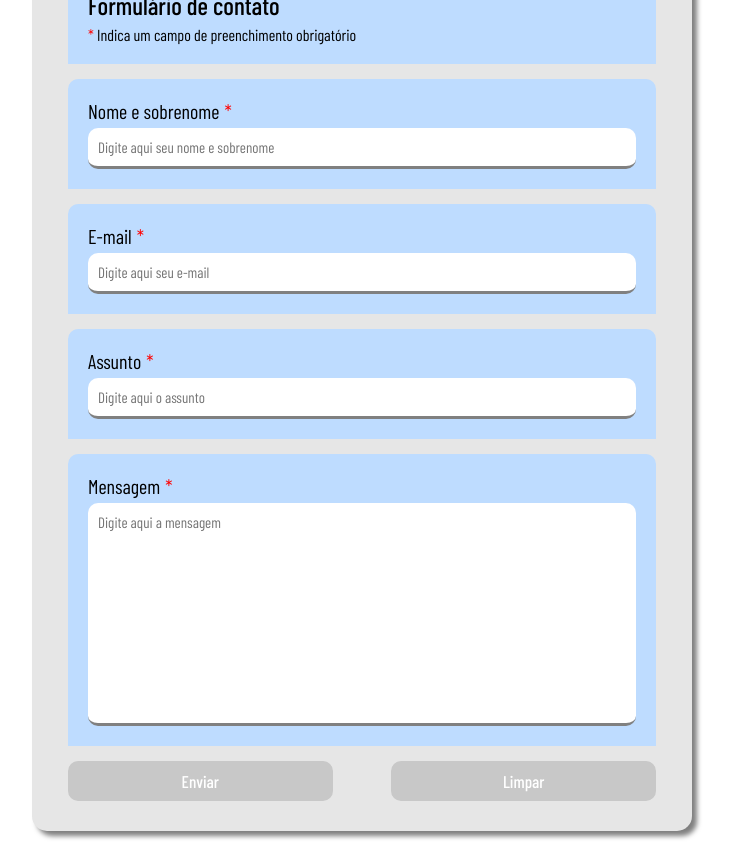
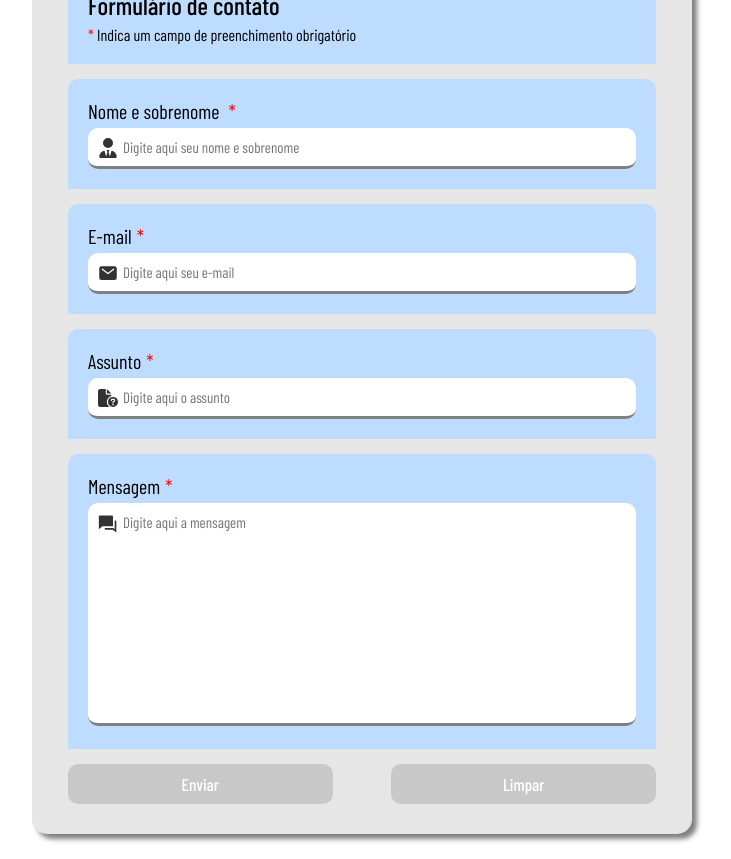
Before and after one commit to rena02to/portfolio, a Next.js app: page / in a window 1280 px wide. Shown: the part 3100-3959 px from the top of the page, without its empty margins (313-1044 px from the left). Built offline with nearby package versions, Linux system fonts and the light colour scheme; a web font is replaced by a local one.

Commit message:
adicionando icones nos inputs

```diff
--- a/src/components/contact.tsx
+++ b/src/components/contact.tsx
@@ -1,7 +1,9 @@
 import style from '@/styles/contact.module.scss';
 import { ErrorMessage, Form, Formik } from 'formik';
 import { useState } from 'react';
-import { FaUserTie } from 'react-icons/fa6';
+import { FaFileCircleQuestion, FaUserTie } from 'react-icons/fa6';
+import { IoMail } from 'react-icons/io5';
+import { RiQuestionAnswerFill } from 'react-icons/ri';
 
 export default function Contact(){
     const initialValues = {};
@@ -22,26 +24,38 @@ export default function Contact(){
                         </div>
 
                         <div className={style.inputbox}>
-                            <label htmlFor="name">Nome e sobrenome<span>*</span></label>
-                            <input type="text" id='name' placeholder='Digite aqui seu nome e sobrenome'/>
+                            <label htmlFor="name">Nome e sobrenome <span>*</span></label>
+                            <div className={style.input}>
+                                <FaUserTie/>
+                                <input type="text" id='name' placeholder='Digite aqui seu nome e sobrenome'/>
+                            </div>
                             <ErrorMessage name='name'/>
                         </div>
 
                         <div className={style.inputbox}>
                             <label htmlFor="email">E-mail<span>*</span></label>
-                            <input type="email" name="email" id="email" placeholder='Digite aqui seu e-mail'/>
+                            <div className={style.input}>
+                                <IoMail/>
+                                <input type="email" name="email" id="email" placeholder='Digite aqui seu e-mail'/>
+                            </div>
                             <ErrorMessage name='email'/>
                         </div>
 
                         <div className={style.inputbox}>
                             <label htmlFor="subject">Assunto<span>*</span></label>
-                            <input type="text" id='subject' placeholder='Digite aqui o assunto'/>
+                            <div className={style.input}>
+                                <FaFileCircleQuestion/>
+                                <input type="text" id='subject' placeholder='Digite aqui o assunto'/>
+                            </div>
                             <ErrorMessage name='subject'/>
                         </div>
 
                         <div className={style.inputbox}>
                             <label htmlFor="message">Mensagem<span>*</span></label>
-                            <textarea name="message" id="message" placeholder='Digite aqui a mensagem'/>
+                            <div className={style.input}>
+                                <RiQuestionAnswerFill/>
+                                <textarea name="message" id="message" placeholder='Digite aqui a mensagem'/>
+                            </div>
                             <ErrorMessage name='message'/>
                         </div>
 
--- a/src/styles/contact.module.scss
+++ b/src/styles/contact.module.scss
@@ -63,9 +63,13 @@
                     margin-left: 5px;
                 }
             }
+            .input{
+                position: relative;
+                width: 100%;
+                transform-origin: (center, center);
                 input, textarea{
-                width: calc(100% - 20px);
-                padding: 10px;
+                    width: calc(100% - 45px);
+                    padding: 10px 10px 10px 35px;
                     font-size: 15px;
                     font-family: $main-font;
                     border-radius: 10px;
@@ -81,6 +85,15 @@
                 textarea{
                     height: 200px;
                     resize: none;
+                }
+                svg{
+                    position: absolute;
+                    height: 20px;
+                    width: 20px;
+                    left: 10px;
+                    top: 10px;
+                    color: rgb(50, 50, 50);
+                }
             }
         }
         .buttons{
```
Lines whose indentation alone changed are shown as unchanged.
